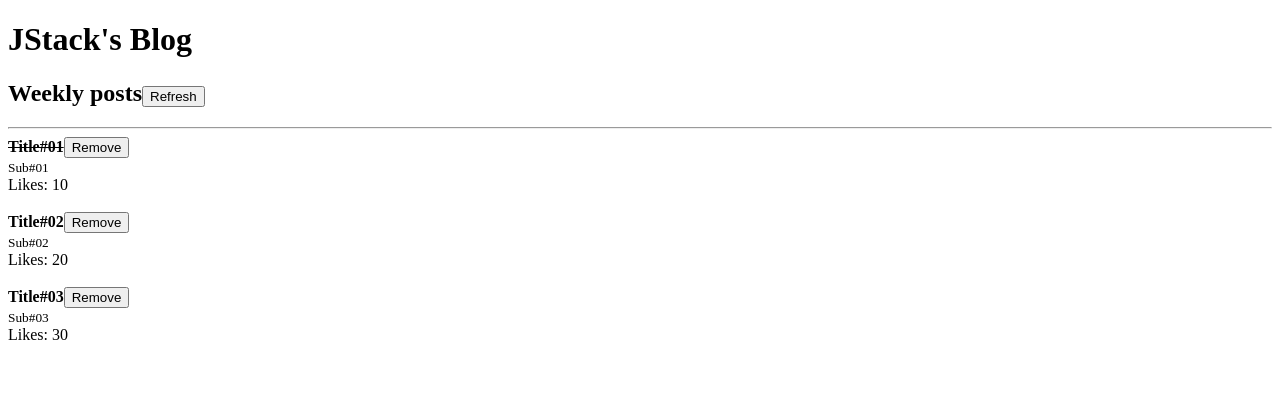
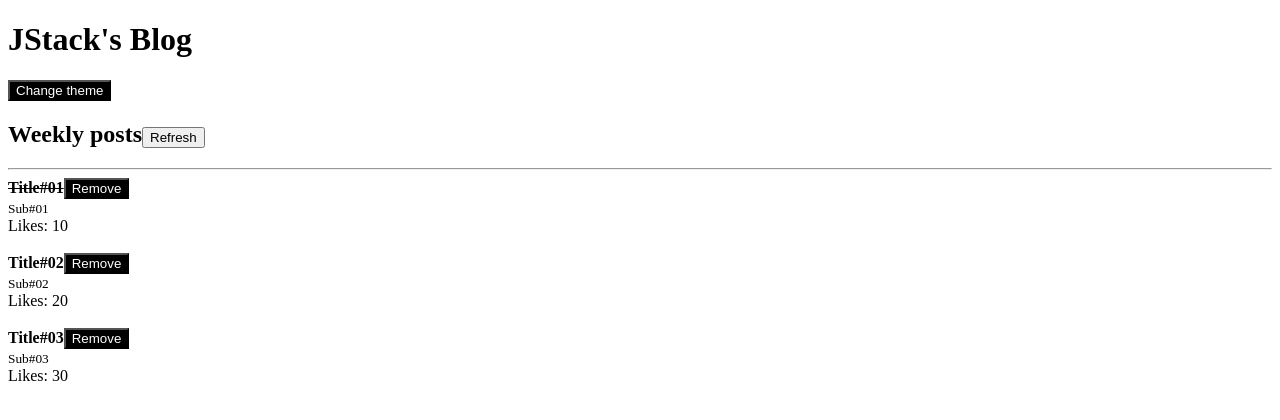
Before and after one commit to galleonpt/react-fundamentals, a React app: page / in a window 1280 px wide. Shown: the top 420 px of the page. Built offline with nearby package versions, Linux system fonts and the light colour scheme.

Commit message:
context api

```diff
--- a/src/App.js
+++ b/src/App.js
@@ -1,13 +1,17 @@
-import React, {useState} from "react"
-import Post from "./Posts"
+import React, { useState } from "react"
+import Post from "./Post"
 import Header from "./Header"
+import { ThemeProvider } from "./ThemeContext"
+
 
 export default function App(){
+
 	const  [posts, setPosts] = useState([
 		{ id: Math.random(), title: "Title#01", subtitle: "Sub#01", likes: 10, read: true },
 		{ id: Math.random(), title: "Title#02", subtitle: "Sub#02", likes: 20, read: false },
 		{ id: Math.random(), title: "Title#03", subtitle: "Sub#03", likes: 30, read: false },
 	])
+
 
 	function handleRefresh(){
 		setPosts((prevState) => [
@@ -23,8 +27,8 @@
 	}
 
 	return (
-		<>
-			<Header title="JStack's Blog" subtitle="Weekly posts">
+		<ThemeProvider>
+			<Header title="JStack's Blog">
 				<h2>
 					Weekly posts
 					<button onClick={handleRefresh}>Refresh</button>
@@ -42,6 +46,6 @@
 					/>
 				)
 			})}
-		</>
+		</ThemeProvider>
 	)
 }
--- /dev/null
+++ b/src/Button.js
@@ -0,0 +1,22 @@
+import React, { useContext } from "react";
+import PropTypes from "prop-types"
+import { ThemeContext } from "./ThemeContext";
+
+export default function Button(props){
+	const { theme } = useContext(ThemeContext)
+
+	return (
+		<button
+			style={{
+				color: theme === 'dark' ? "#fff" : "#000",
+				background: theme === 'dark' ? "#000" : "#fff"
+			}}
+			onClick={props.onClick}>{props.children}
+		</button>
+	)
+}
+
+Button.propTypes =  {
+	children: PropTypes.node.isRequired,
+	onClick: PropTypes.func.isRequired
+}
--- a/src/Header.js
+++ b/src/Header.js
@@ -1,10 +1,16 @@
-import React from "react";
+import React, { useContext } from "react";
 import PropTypes from "prop-types"
+import Button from "./Button";
+import { ThemeContext } from "./ThemeContext";
 
 export default function Header(props){
+	const { onToggleTheme } = useContext(ThemeContext)
 	return (
 		<>
 			<h1>{props.title}</h1>
+			<Button onClick={onToggleTheme}>
+				Change theme
+			</Button>
 			{props.children}
 		</>
 	)
--- a/src/Posts.js
+++ b/src/Post.js
@@ -1,16 +1,21 @@
 import React from "react"
 import PropTypes from "prop-types"
+import PostHeader from "./PostHeader"
 
 export default function Post(props){
 	return (
 		<>
 			<article>
-				<strong>
-					{
-						props.post.read ? <s>{props.post.title}</s> : props.post.title
-					}
-				</strong>
-				<button onClick={() => props.onRemove(props.post.id)}>Remove</button>
+
+				<PostHeader
+					onRemove={props.onRemove}
+					post={{
+						id: props.post.id,
+						title: props.post.title,
+						read: props.post.read,
+					}}
+				/>
+
 				<br></br>
 				<small>{props.post.subtitle}</small>
 				<br></br>
--- /dev/null
+++ b/src/PostHeader.js
@@ -0,0 +1,25 @@
+import React from "react";
+import PropTypes from "prop-types"
+import Button from "./Button";
+
+export default function PostHeader(props){
+	return (
+		<>
+			<strong>
+				{
+					props.post.read ? <s>{props.post.title}</s> : props.post.title
+				}
+			</strong>
+			<Button onClick={() => props.onRemove(props.post.id)}>Remove</Button>
+		</>
+	)
+}
+
+PostHeader.propTypes = {
+	onRemove: PropTypes.func.isRequired,
+	post: PropTypes.shape({
+		id: PropTypes.number.isRequired,
+		title:PropTypes.string.isRequired,
+		read: PropTypes.bool.isRequired
+	}).isRequired
+}
--- /dev/null
+++ b/src/ThemeContext.js
@@ -0,0 +1,23 @@
+import React, { useState, createContext } from "react"
+
+export const ThemeContext = createContext('dark')
+
+
+export function ThemeProvider(props){
+	const [theme, setTheme] = useState('dark')
+
+	function handleToggleTheme(){
+		setTheme(prevState => prevState === 'dark' ? 'light': 'dark')
+	}
+
+	return (
+		<ThemeContext.Provider
+			value={{
+				theme,
+				onToggleTheme: handleToggleTheme
+			}}
+		>
+			{props.children}
+		</ThemeContext.Provider>
+	)
+}
```
